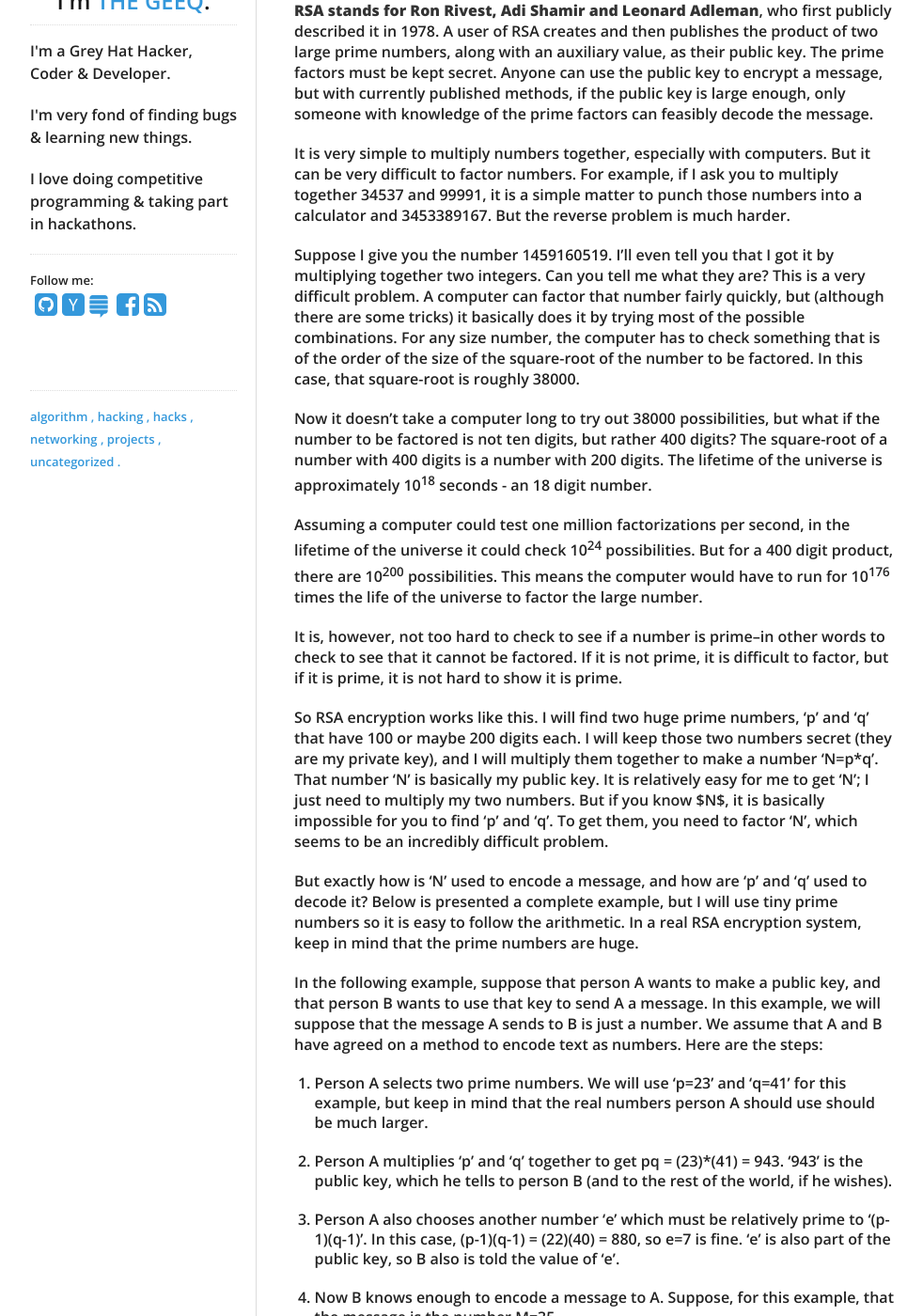
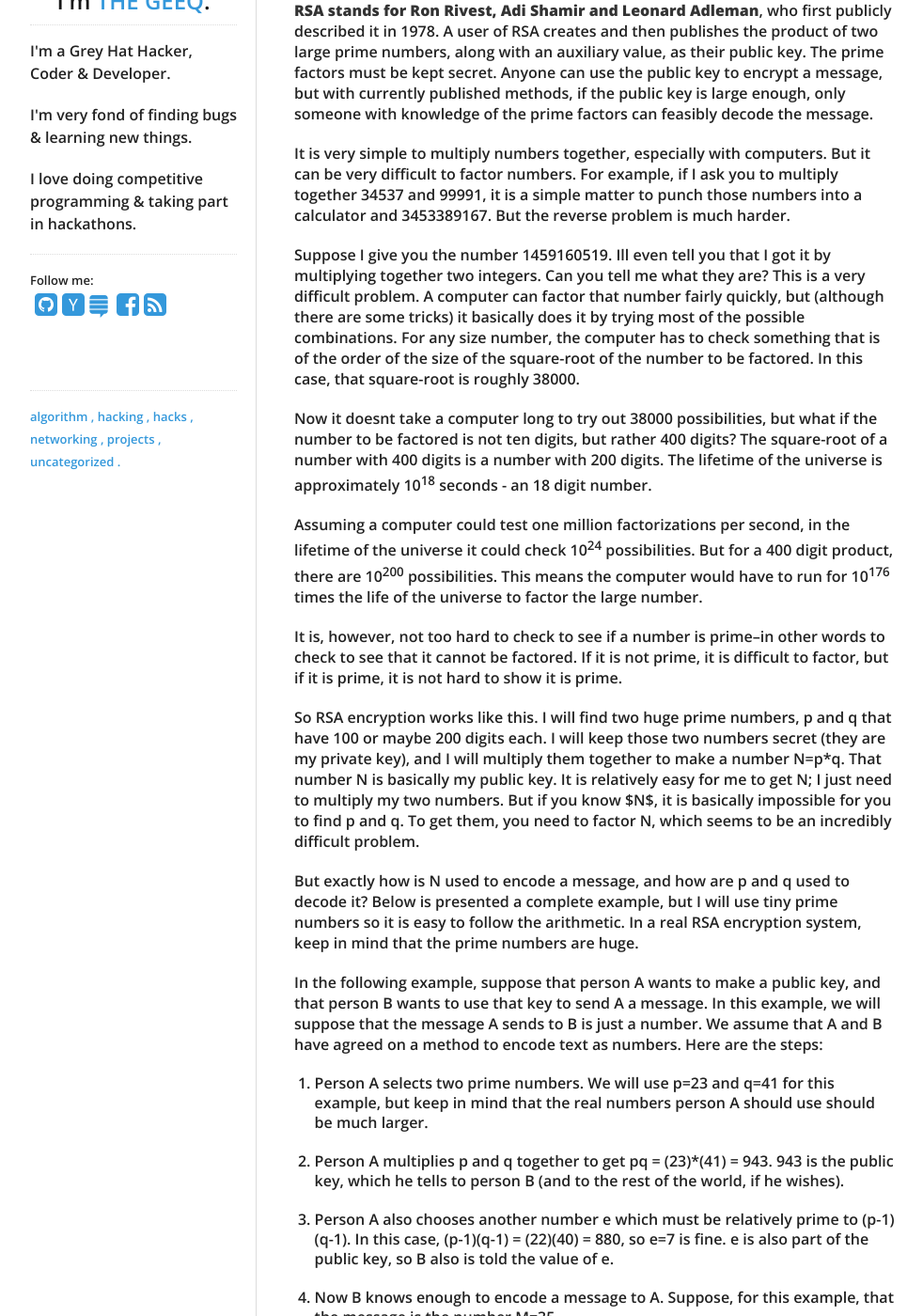
Before and after one commit to anthrax3/thegeeq.github.io, a Jekyll site: the page built from _posts/2018-2-27-cracking the rsa encryption.md, in a window 1280 px wide and 1400 px high, scrolled down 248 px. Shown: the whole window at 94% size, without its empty margins (138-1120 px from the left). Built offline with Jekyll 4.4.1, drawn with Linux system fonts in a browser that asks for light colours; nearby versions of some CDN libraries; some of the changed text lies outside the part shown.

Commit message:
Add files via upload

```diff
--- a/_posts/2018-2-27-cracking the rsa encryption.md
+++ b/_posts/2018-2-27-cracking the rsa encryption.md
@@ -20,13 +20,13 @@ It is very simple to multiply numbers together, especially with computers. But i
 For example, if I ask you to multiply together 34537 and 99991, it is a simple matter to punch those numbers into a
 calculator and 3453389167. But the reverse problem is much harder.
 
-Suppose I give you the number 1459160519. I'll even tell you that I got it by multiplying together two integers. Can you tell
+Suppose I give you the number 1459160519. Ill even tell you that I got it by multiplying together two integers. Can you tell
 me what they are? This is a very difficult problem. A computer can factor that number fairly quickly, but (although there are
 some tricks) it basically does it by trying most of the possible combinations. For any size number, the computer has to check
 something that is of the order of the size of the square-root of the number to be factored. In this case, that square-root is
 roughly 38000.
 
-Now it doesn't take a computer long to try out 38000 possibilities, but what if the number to be factored is not ten digits,
+Now it doesnt take a computer long to try out 38000 possibilities, but what if the number to be factored is not ten digits,
 but rather 400 digits? The square-root of a number with 400 digits is a number with 200 digits. The lifetime of the universe
 is approximately 10<sup>18</sup> seconds - an 18 digit number.
 
@@ -37,13 +37,13 @@ This means the computer would have to run for 10<sup>176</sup> times the life of
 It is, however, not too hard to check to see if a number is prime--in other words to check to see that it cannot be factored.
 If it is not prime, it is difficult to factor, but if it is prime, it is not hard to show it is prime.
 
-So RSA encryption works like this. I will find two huge prime numbers, 'p' and 'q' that have 100 or maybe 200 digits each.
-I will keep those two numbers secret (they are my private key), and I will multiply them together to make a number 'N=p*q'.
-That number 'N' is basically my public key. It is relatively easy for me to get 'N'; I just need to multiply my two numbers.
-But if you know $N$, it is basically impossible for you to find 'p' and 'q'. To get them, you need to factor 'N', which
+So RSA encryption works like this. I will find two huge prime numbers, p and q that have 100 or maybe 200 digits each.
+I will keep those two numbers secret (they are my private key), and I will multiply them together to make a number N=p*q.
+That number N is basically my public key. It is relatively easy for me to get N; I just need to multiply my two numbers.
+But if you know $N$, it is basically impossible for you to find p and q. To get them, you need to factor N, which
 seems to be an incredibly difficult problem.
 
-But exactly how is 'N' used to encode a message, and how are 'p' and 'q' used to decode it? Below is presented a complete
+But exactly how is N used to encode a message, and how are p and q used to decode it? Below is presented a complete
 example, but I will use tiny prime numbers so it is easy to follow the arithmetic. In a real RSA encryption system, keep in
 mind that the prime numbers are huge.
 
@@ -51,23 +51,23 @@ In the following example, suppose that person A wants to make a public key, and
 a message. In this example, we will suppose that the message A sends to B is just a number. We assume that A and B have
 agreed on a method to encode text as numbers. Here are the steps:
 
- 1. Person A selects two prime numbers. We will use 'p=23' and 'q=41' for this example, but keep in mind that the real
+ 1. Person A selects two prime numbers. We will use p=23 and q=41 for this example, but keep in mind that the real
     numbers person A should use should be much larger.
 
- 2. Person A multiplies 'p' and 'q' together to get pq = (23)*(41) = 943. '943' is the public key, which he tells
+ 2. Person A multiplies p and q together to get pq = (23)*(41) = 943. 943 is the public key, which he tells
     to person B (and to the rest of the world, if he wishes).
 
- 3. Person A also chooses another number 'e' which must be relatively prime to '(p-1)(q-1)'. In this case,
-   (p-1)(q-1) = (22)(40) = 880, so e=7 is fine. 'e' is also part of the public key, so B also is told the value
-    of 'e'.
+ 3. Person A also chooses another number e which must be relatively prime to (p-1)(q-1). In this case,
+   (p-1)(q-1) = (22)(40) = 880, so e=7 is fine. e is also part of the public key, so B also is told the value
+    of e.
 
  4. Now B knows enough to encode a message to A. Suppose, for this example, that the message is the number M=35.
 
  5. B calculates the value of C = M<sup>e<sup> (mod N) => 35<sup>7</sup> (mod 943).
 
- 6. 35<sup>7</sup> = 64339296875 and $64339296875 (mod 943) = 545. The number '545' is the encoding that B sends to A.
+ 6. 35<sup>7</sup> = 64339296875 and $64339296875 (mod 943) = 545. The number 545 is the encoding that B sends to A.
 
- 7. Now A wants to decode 545. To do so, he needs to find a number 'd' such that ed = 1 [mod(p-1)(q-1)], or
+ 7. Now A wants to decode 545. To do so, he needs to find a number d such that ed = 1 [mod(p-1)(q-1)], or
     in this case, such that 7d = 1*(mod(880)). A solution is d=503, since 7*503 = 3521 = 4(880) + 1 = 1*[mod(880)]
 
  8. To find the decoding, A must calculate C<sup>d</sup> (mod N) = 545<sup>503</sup>(mod 943). This looks like it will be a      horribl
@@ -79,8 +79,8 @@ agreed on a method to encode text as numbers. Here are the steps:
 But since we only care about the result (mod 943), we can calculate all the partial results in that modulus, and by
 repeated squaring of 545, we can get all the exponents that are powers of 2.
 
-For example, 545<sup>2</sup> * (mod(943)) = 545*545 = 297025*(mod 943) = 923.
-Then square again: 545<sup>4</sup> (mod 943) = (545<sup>2</sup>)<sup>2</sup> (mod 943) = 923*923 = 851929 (mod 943) = 400, and so on.
+For example,<br> 545<sup>2</sup> * (mod(943)) = 545*545 = 297025*(mod 943) = 923.<br>
+Then square again:<br> 545<sup>4</sup> (mod 943) = (545<sup>2</sup>)<sup>2</sup> (mod 943) = 923*923 = 851929 (mod 943) = 400, and so on.
 
 We obtain the following table:<br>
    545<sup>1</sup>*(mod 943) = 545<br>
```
Also changed, not shown: other parts of _posts/2018-2-27-cracking the rsa encryption.md (+7 -2 lines).
